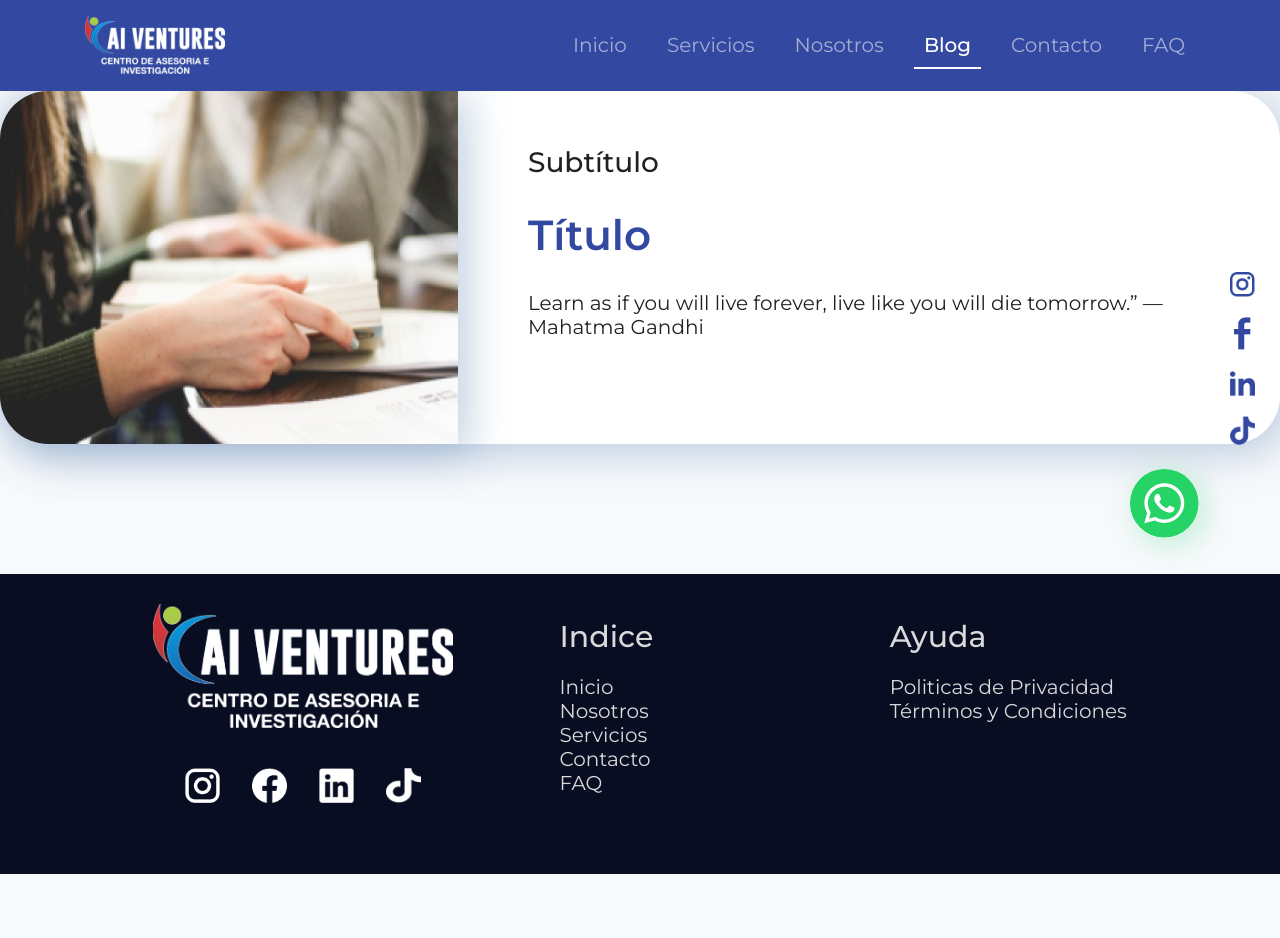
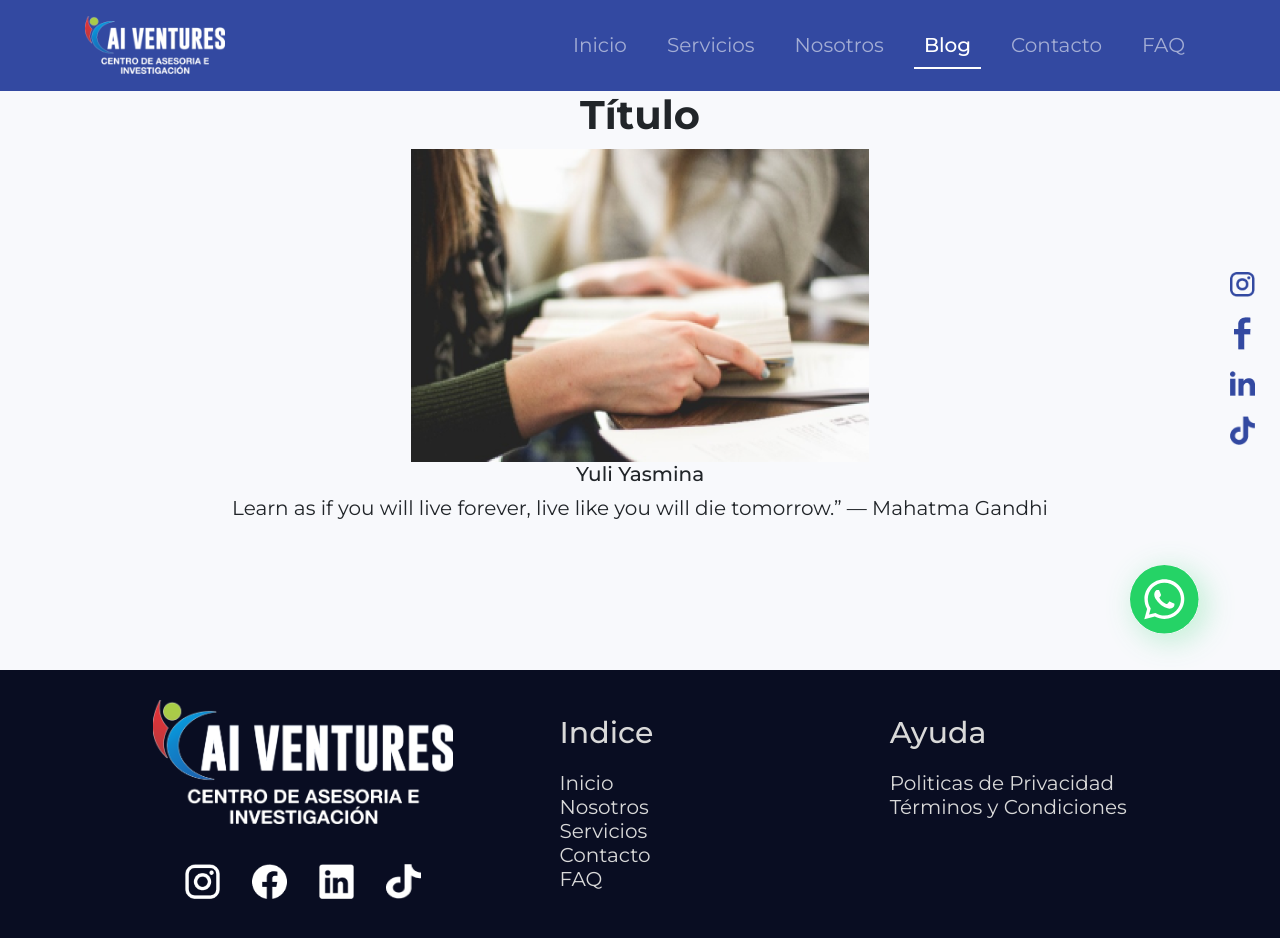
Before and after one commit to justinait/cai-ventures2, a React (Vite) app: page /blog/1 in a window 1280 px wide. Shown: the top 938 px of the page. Before the commit the page ends 874 px from the top, so only its background shows below. Built offline with nearby package versions, Linux system fonts and the light colour scheme; no server answers.

Commit message:
personalizando css blog/:id

```diff
--- /dev/null
+++ b/src/components/Article/Article.css
@@ -0,0 +1,3 @@
+.articleCard {
+    text-align: center;
+}
--- a/src/components/Article/Article.jsx
+++ b/src/components/Article/Article.jsx
@@ -1,5 +1,6 @@
 import React, { useEffect, useState } from 'react';
 import { useParams } from 'react-router-dom';
+import './Article.css'
 
 function Article() {
 
@@ -22,22 +23,19 @@ function Article() {
   const {title, subtitle, image, content, author} = thisArticle;
 
   return (
-    <div>
-      <div className='card2blog'>
-        <div className='card2blogimg'>
-          <img src={image}   />
-        </div>
-        <div className='card2blogtext'>
-
-          <div className='text-section'>
-            <p className='text-sectionSubtitle'>{subtitle}</p>
-            <p className='text-sectionTitle'>{title}</p>
-            <p className='text-sectionDescription'>{content}</p>
-          </div>
-
+    <div className='articleCard'>
+      <h3>{title}</h3>
+      <div className='articleImage'>
+        <img src={image}   />
+      </div>
+      <div className=''>
+        <h6>{author}</h6>
+        <div className=''>
+          <p className=''>{content}</p>
         </div>
 
       </div>
+
     </div>
   )
 }
```
